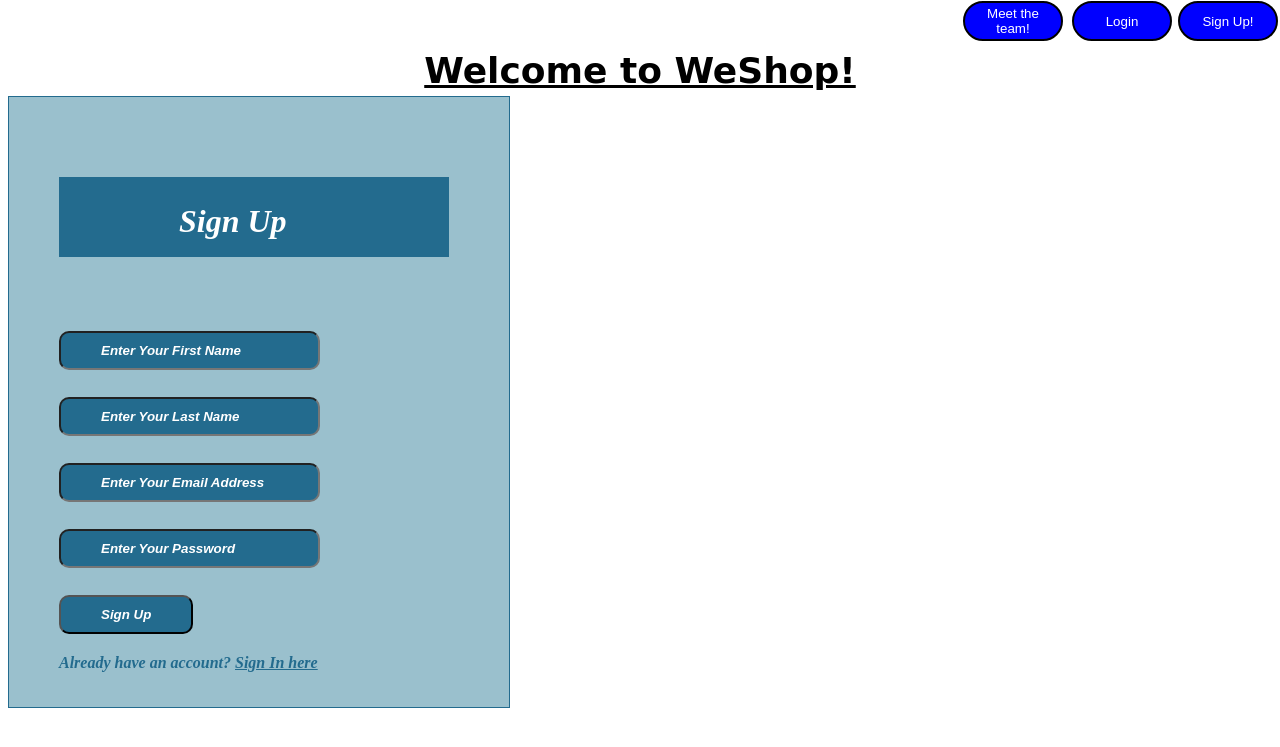
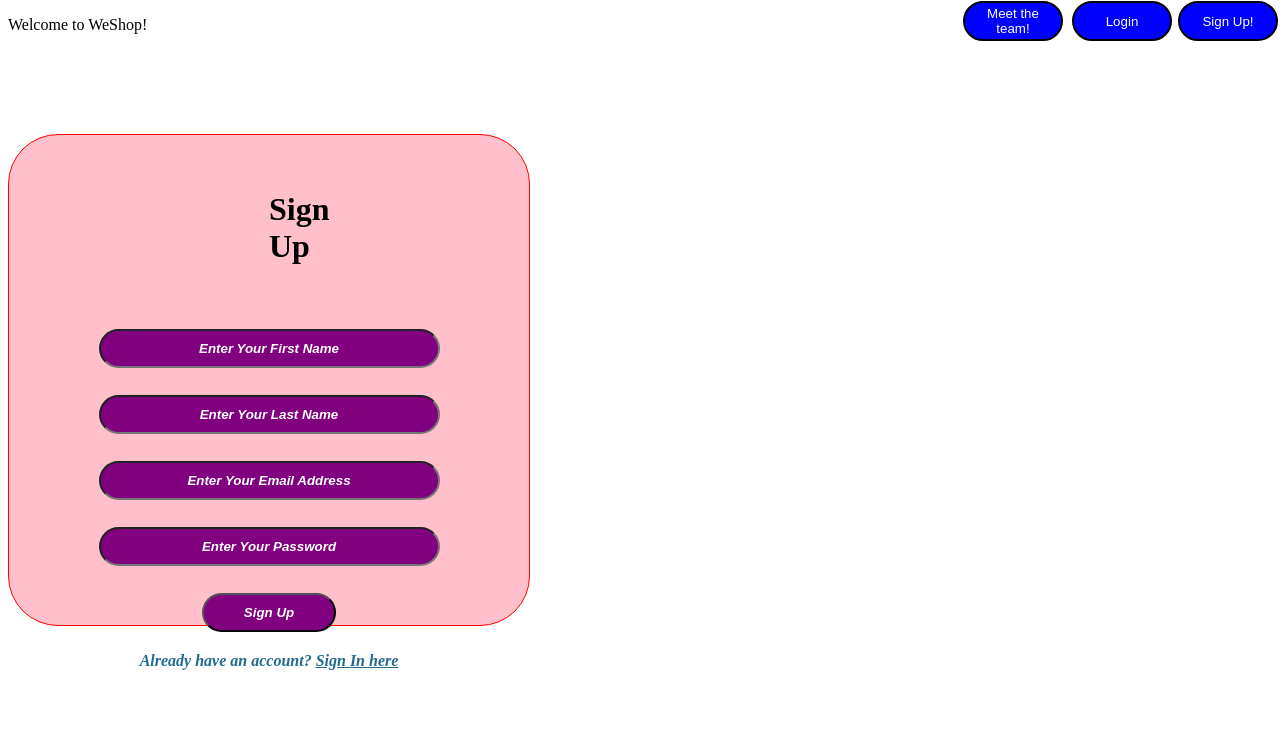
Before and after one commit to brianna-huang/CS411-group7, a Flask app: page /signup in a window 1280 px wide. Shown: the top 747 px of the page. Run offline with Flask 2, Linux system fonts and the light colour scheme.

Commit message:
changed the static css

```diff
--- a/prototype/static/style.css
+++ b/prototype/static/style.css
@@ -1,4 +1,4 @@
-.header{
+/*.header{
     padding: 5px 120px;
     width: 150px;
     height: 70px;
@@ -26,7 +26,7 @@
 .textbox{
     padding: 10px 40px;
     background-color: #236B8E;
-    text-color: #FFFFFF;
+    color: #FFFFFF;
     border-radius: 10px;
 }
 
@@ -126,3 +126,127 @@
     width: 500px;
     height:30px;
 }
+*/
+.header{
+    padding: 15px 250px;
+    width: 10px;
+    height: 70px;
+}
+
+.border{
+    padding: 20px 10px;
+    width: 10px;
+    height: 450px;
+    border: 1px solid red;
+    border-radius: 50px;
+    background-color: pink;
+    text-align: center;
+    margin-top: 100px;
+    margin-bottom: 20px;
+    width: 500px;
+
+}
+
+.btn {
+    padding: 10px 40px;
+    background-color: purple;
+    color: #FFFFFF;
+    font-style: oblique;
+    font-weight: bold;
+    border-radius: 20px;
+}
+
+.textbox{
+    padding: 10px 80px;
+    background-color: purple;
+    text-align: center;
+    color: #FFFFFF;
+    border-radius: 50px;
+}
+
+::placeholder {
+    color: #FFFFFF;
+    opacity: 1;
+    font-style: oblique;
+    font-weight: bold;
+}
+
+.word1{
+    color: #FFFFFF;
+    font-style: oblique;
+    font-weight: bold;
+    font-size: 50px;
+    margin-left: -70px;
+    margin-top: 40px;
+    text-align: center;
+}
+
+.bottom{
+    color: #236B8E;
+    font-style: oblique;
+    font-weight: bold;
+}
+
+.sign-up{
+    background-color:blue;
+    border-style: solid;
+    color: white;
+    height: 40px;
+    width: 100px;
+    margin: 8px;
+    border-radius: 20px;
+    margin-top: 1px;
+    margin-right: 2px;
+    position: absolute;
+    top: 0;
+    right: 0;
+}
+.log{
+    background-color:blue;
+    border-style: solid;
+    color: white;
+    height: 40px;
+    width: 100px;
+    border-radius: 20px;
+    margin-top: 1px;
+    margin-right: 108px;
+    position: absolute;
+    top: 0;
+    right: 0;
+}
+.team{
+    background-color:blue;
+    border-style: solid;
+    color: white;
+    height: 40px;
+    width: 100px;
+    margin: 8px;
+    border-radius: 20px;
+    margin-top: 1px;
+    margin-right: 217px;
+    position: absolute;
+    top: 0;
+    right: 0;
+}
+.log:hover{
+    text-decoration: underline;
+}
+.sign-up:hover {
+    text-decoration: underline;
+}
+.team:hover{
+    text-decoration: underline;
+}
+.targetbanner{
+    display: block;
+  margin-left: auto;
+  margin-right: auto;
+  width: 100%;
+}
+.search-bar{
+    margin-bottom:25px;
+    display: block;
+    width: 1417px;
+    height:30px;
+
+}
```
